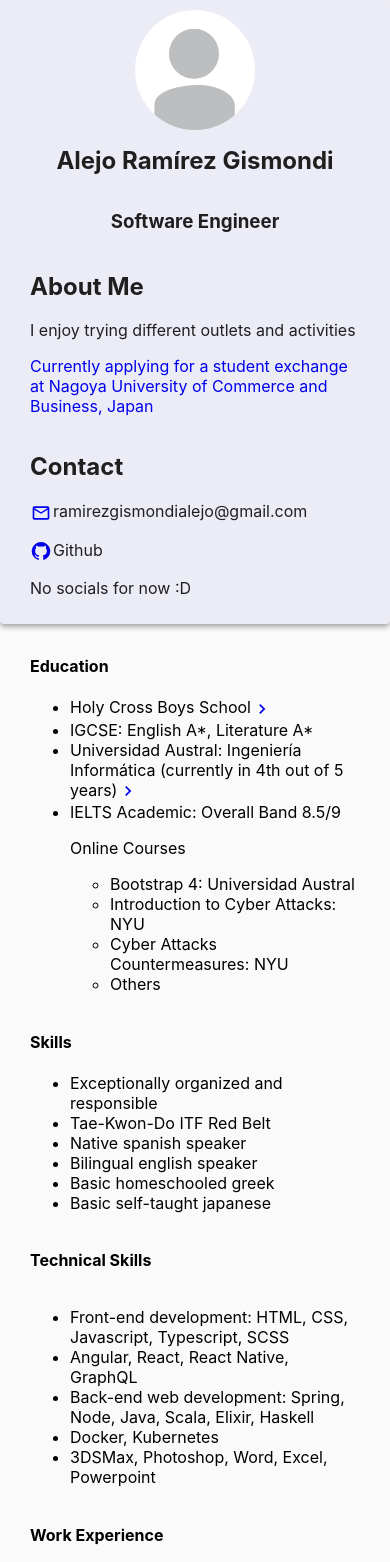
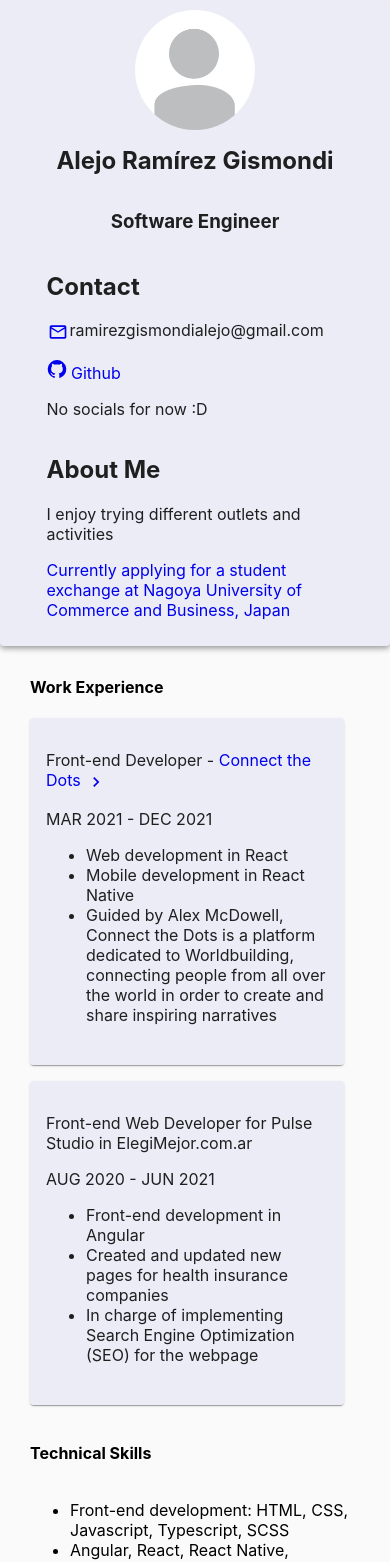
Before and after one commit to AlejoRamirezGismondi/cv, a React (Create React App) app: page / in a window 390 px wide. Shown: the top 1562 px of the page. Built offline with nearby package versions, Linux system fonts and the light colour scheme.

Commit message:
responsiveness and README updates

```diff
--- a/src/Resume/Resume.css
+++ b/src/Resume/Resume.css
@@ -44,7 +44,7 @@ a {
 }
 
 .left-paper-section {
-    width: 100%;
+    width: 90%;
 }
 
 .profile-pic {
@@ -98,7 +98,7 @@ a {
 
 .work-experience {
     height: 100%;
-    max-width: 60%;
+    max-width: 90%;
 }
 
 .card {
@@ -135,7 +135,7 @@ a {
     }
 
     .right-content {
-        flex: none;
+        flex-direction: column-reverse;
         padding: 10px 30px;
     }
 
@@ -158,3 +158,9 @@ a {
         margin-top: 0;
     }
 }
+
+@media print {
+    div, .card {
+        break-inside: avoid;
+    }
+}
--- a/src/Resume/Resume.tsx
+++ b/src/Resume/Resume.tsx
@@ -19,19 +19,18 @@ const Resume = () => {
               <h3>Software Engineer</h3>
             </div>
             <div className={'left-paper-section'}>
+              <h2>Contact</h2>
+              <p><a href={'mailto: ramirezgismondialejo@gmail.com'}><MailOutlineIcon className={'material-icons'}
+                                                                                     fontSize={'small'}/></a>ramirezgismondialejo@gmail.com
+              </p>
+              <p><a href={'https://github.com/AlejoRamirezGismondi'}><GitHubIcon fontSize={'small'}/> Github</a></p>
+              <p>No socials for now :D</p>
+            </div>
+            <div className={'left-paper-section'}>
               <h2>About Me</h2>
               <p>I enjoy trying different outlets and activities</p>
               <p><a href={'https://mba.nucba.ac.jp/en/ranking/'}>Currently applying for a student exchange at Nagoya
                 University of Commerce and Business, Japan</a></p>
-            </div>
-            <div className={'left-paper-section'}>
-              <h2>Contact</h2>
-              <p><a href={'mailto: ramirezgismondialejo@gmail.com'}><MailOutlineIcon className={'material-icons'}
-                                                                                     fontSize={'small'}/></a>ramirezgismondialejo@gmail.com
-              </p>
-              <p><a href={'https://github.com/AlejoRamirezGismondi'}><GitHubIcon className={'material-icons'}
-                                                                                 fontSize={'small'}/></a>Github</p>
-              <p>No socials for now :D</p>
             </div>
           </Paper>
         </div>
@@ -92,19 +91,6 @@ const Resume = () => {
               <Card>
                 <CardContent className={'card'}>
                   <div>
-                      <p>Front-end Web Developer for Pulse Studio in ElegiMejor.com.ar</p>
-                      <p>AUG 2020 - JUN 2021</p>
-                      <ul>
-                        <li>Front-end development in Angular</li>
-                        <li>Created and updated new pages for health insurance companies</li>
-                        <li>In charge of implementing Search Engine Optimization (SEO) for the webpage</li>
-                      </ul>
-                    </div>
-                  </CardContent>
-                </Card>
-                <Card>
-                  <CardContent className={'card'}>
-                    <div>
                     <p>
                       Front-end Developer - <a href={'https://ctd-project-b87864-c03f57533efc77530090.webflow.io/'}>
                       Connect the Dots <ChevronRightIcon className={'material-icons'} fontSize={'small'}/>
@@ -123,6 +109,19 @@ const Resume = () => {
                   </div>
                 </CardContent>
               </Card>
+              <Card>
+                <CardContent className={'card'}>
+                  <div>
+                    <p>Front-end Web Developer for Pulse Studio in ElegiMejor.com.ar</p>
+                    <p>AUG 2020 - JUN 2021</p>
+                    <ul>
+                      <li>Front-end development in Angular</li>
+                      <li>Created and updated new pages for health insurance companies</li>
+                      <li>In charge of implementing Search Engine Optimization (SEO) for the webpage</li>
+                    </ul>
+                  </div>
+                </CardContent>
+              </Card>
             </Masonry>
           </div>
         </div>
```
Also changed, not shown: 1 other file (tests, documents, lock files or other folders). Lines whose indentation alone changed are shown as unchanged.
